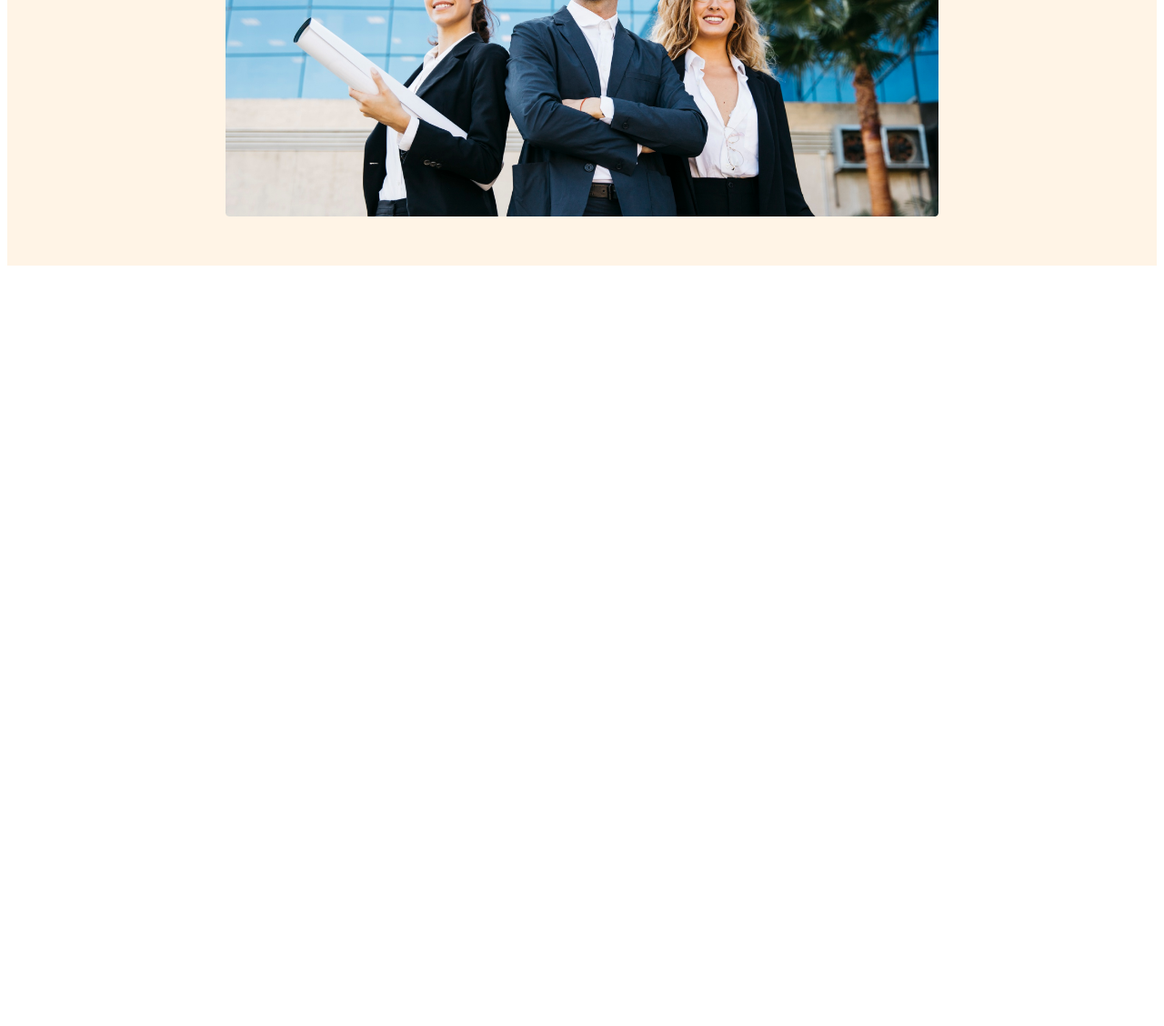
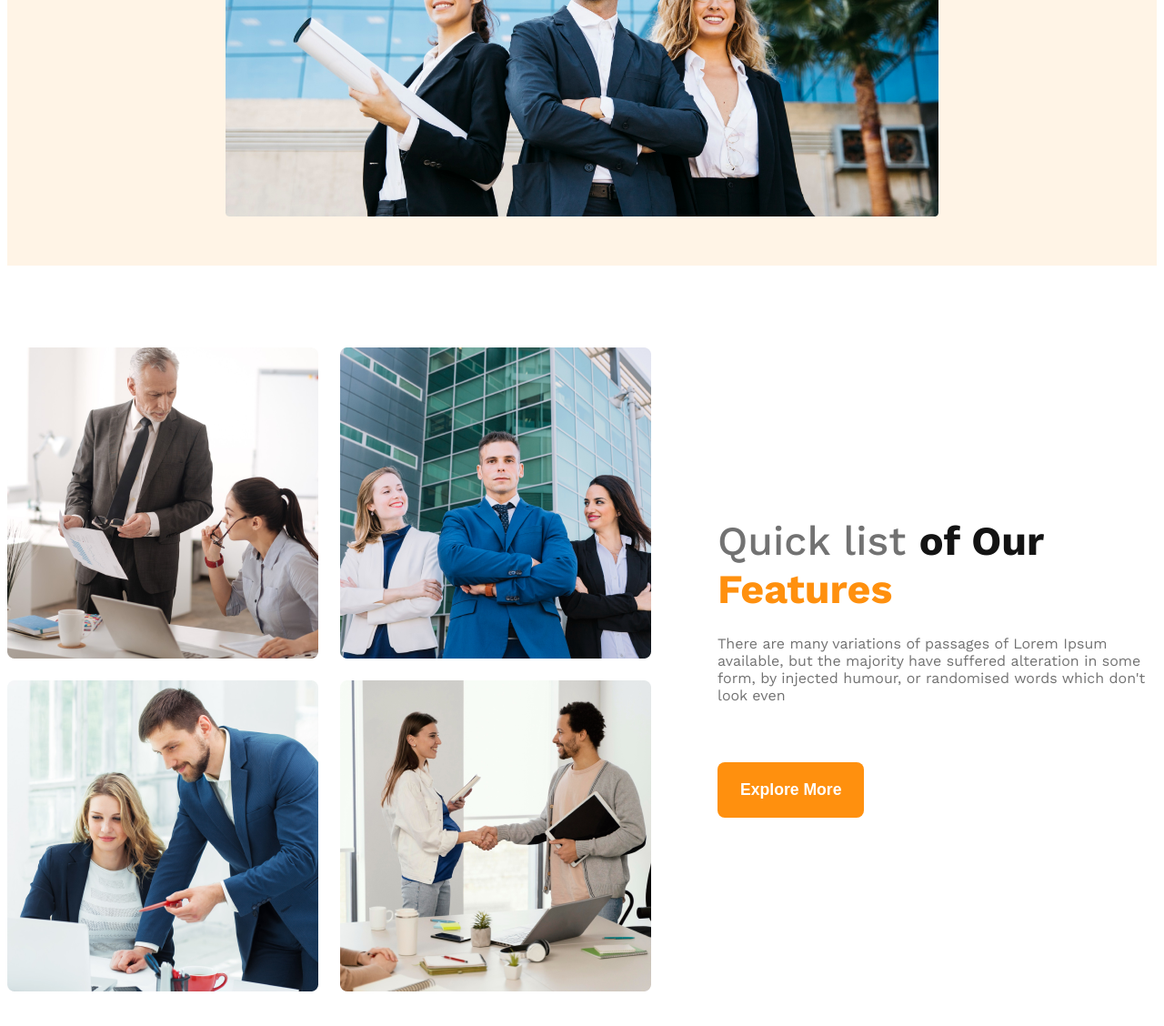
Before and after one commit to mahmudul0022/G3-Architect-Website, a plain HTML site: page index.html in a window 1280 px wide. Shown: the part 778-1906 px from the top of the page at 91% size. Before the commit the page ends 1078 px from the top, so only its background shows below. Drawn offline with nearby package versions, Linux system fonts and the light colour scheme.

Commit message:
team section commit

```diff
--- a/index.html
+++ b/index.html
@@ -32,5 +32,20 @@
 
 
     </header>
+    <main>
+        <section class="team">
+            <div class="team-img-container">
+                <img src="images/team1.png" alt="">
+                <img src="images/team2.png" alt="">
+                <img src="images/team3.png" alt="">
+                <img src="images/team4.png" alt="">
+            </div>
+            <div class="team-content">
+                <h3 class="team-title"><span class="quick-list">Quick list </span><span class="of-our">of Our</span><span class="features"> Features</span></h3>
+                <p class="team-description">There are many variations of passages of Lorem Ipsum available, but the majority have suffered alteration in some form, by injected humour, or randomised words which don't look even</p>
+                <button class="btn-primary">Explore More</button>
+            </div>
+        </section>
+    </main>
 </body>
 </html>
--- a/styles/style.css
+++ b/styles/style.css
@@ -77,6 +77,46 @@ cursor: pointer;
     width: 100%;
 }
 
+/* main styles */
+.team{
+    max-width: 1920px;
+    margin: 90px auto;
+    display: flex;
+    align-items: center;
+    justify-content: center;
+    /* justify-content: space-between; */
+}
+.team-img-container{
+    display: grid;
+    grid-template-columns: repeat(2, 1fr);
+    gap: 24px;
+    margin-right: 73px;
+
+}
+.team-content{
+    max-width: 537px;
+}
+.team-title{
+    font-size: 2.8rem;
+    margin-bottom: 24px;
+}
+.team-title .quick-list{
+    color: #727272;
+    font-weight: 500;
+}
+.team-title .of-our{
+    color: #131313;
+    font-weight: 700;
+}
+.team-title .features{
+    color: #FF900E;
+    font-weight: 700;
+}
+.team-description{
+    color: #727272;
+    margin-bottom: 32px;
+}
+
 
 /* responsive media queries */
 
```
